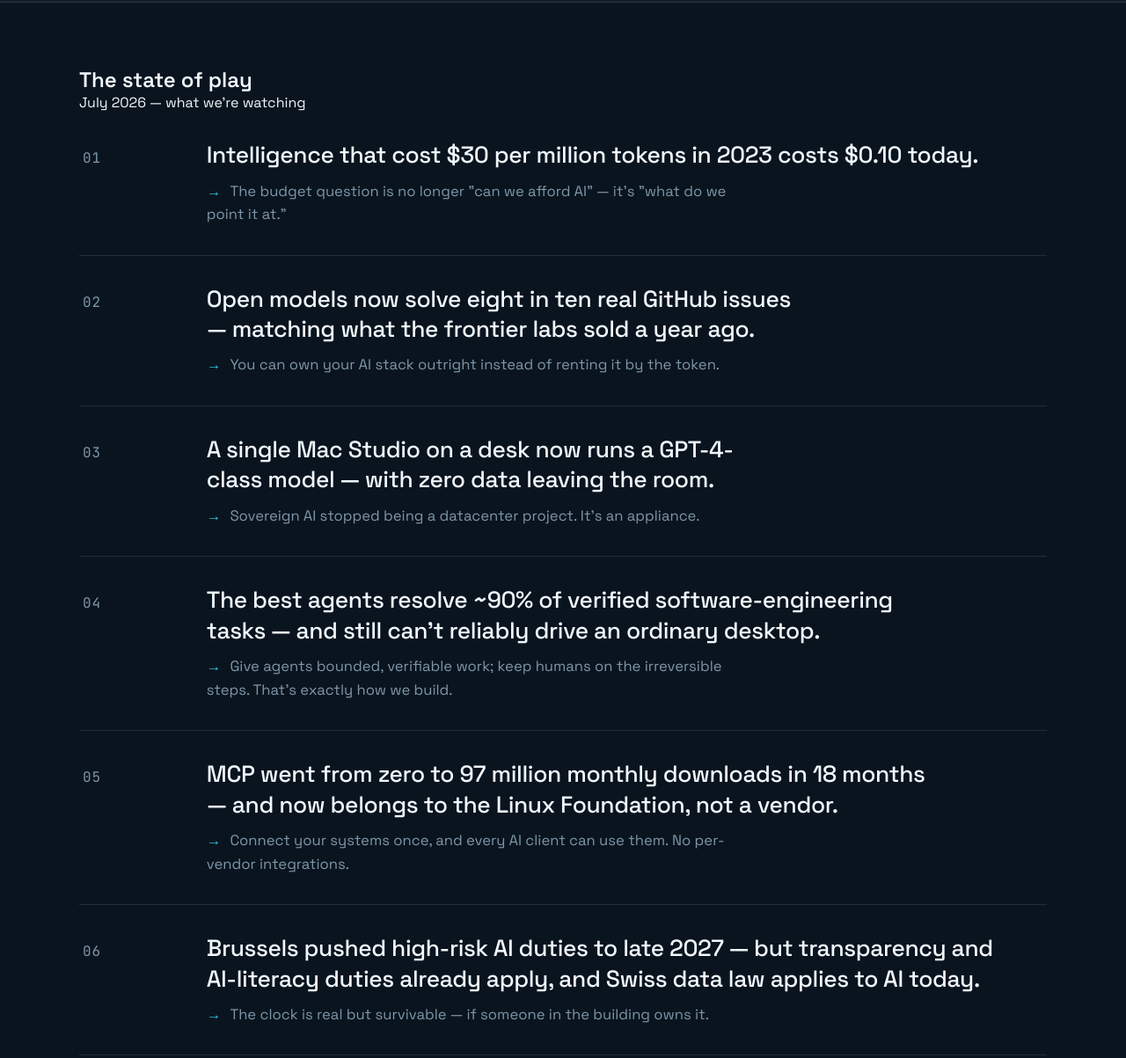
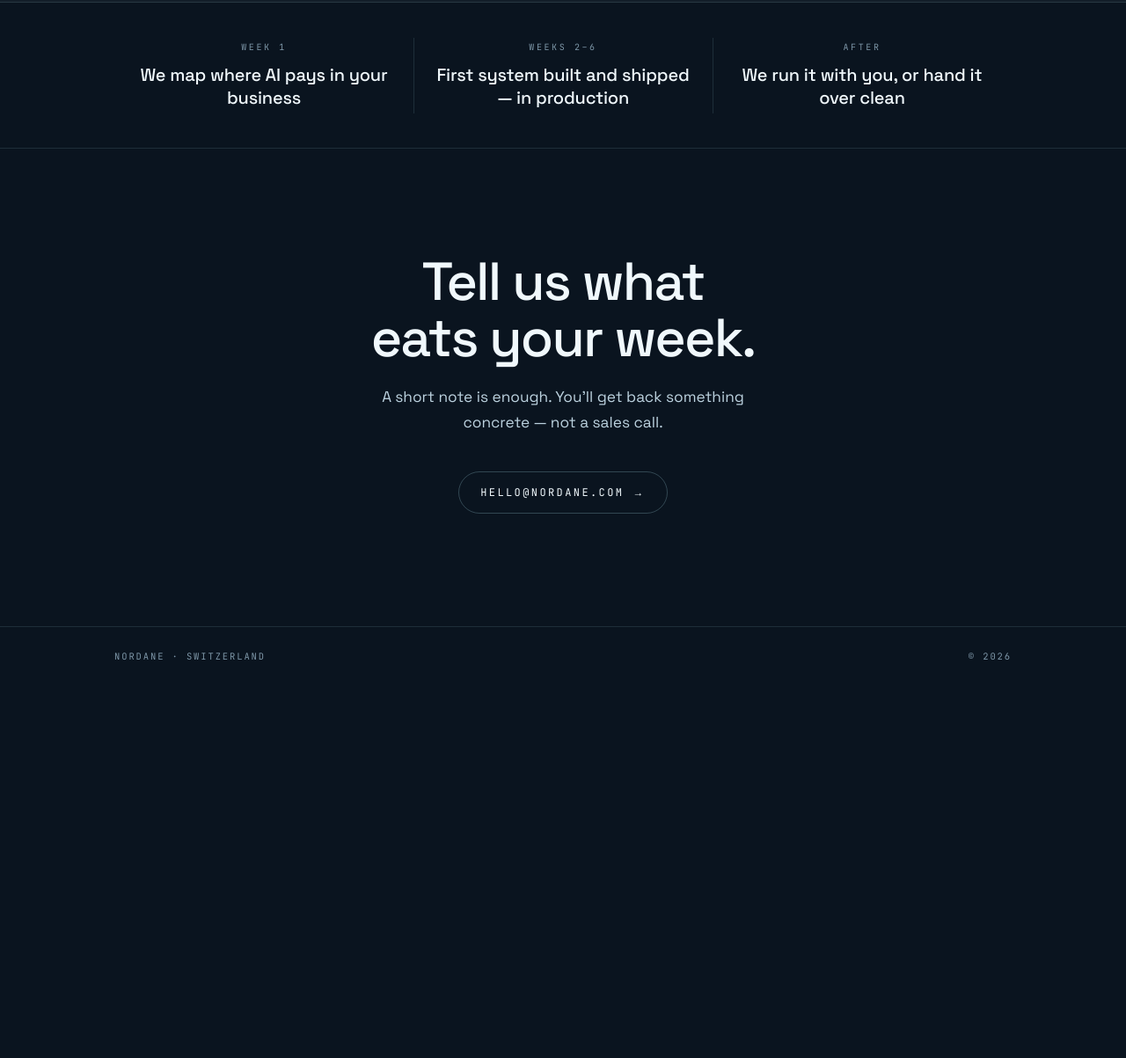
Before and after one commit to NordaneLabs/Nordane, a plain HTML site: page consulting/index.html in a window 1280 px wide. Shown: the part 4465-5668 px from the top of the page at 88% size. After the commit the page ends 5262 px from the top, so only its background shows below. Drawn offline with Linux system fonts and the light colour scheme.

Commit message:
Consulting: remove 'The state of play' briefing section
Co-Authored-By: Claude Opus 4.8 (1M context) <noreply@anthropic.com>

```diff
--- a/consulting/index.html
+++ b/consulting/index.html
@@ -144,18 +144,6 @@
     color:var(--steel); padding-bottom:18px; }
   .case.alt{ background:transparent; border-bottom:1px solid var(--line); }
 
-  /* ---- the state of play — a dated operator's briefing ---- */
-  .brief{ padding:clamp(48px,9vh,100px) 0 clamp(40px,7vh,70px); }
-  .brief-row{ display:grid; grid-template-columns:clamp(56px,8vw,110px) minmax(0,1fr); align-items:baseline;
-    gap:clamp(16px,3vw,40px); padding:clamp(26px,4vh,40px) 4px; border-bottom:1px solid var(--line); }
-  .brief-row:first-of-type{ border-top:1px solid var(--line); }
-  .brief-row .no{ font-family:"JetBrains Mono"; font-size:clamp(.85rem,1.3vw,1rem); color:var(--steel); letter-spacing:.06em; }
-  .b-stat{ font-size:clamp(1.15rem,2.3vw,1.65rem); font-weight:500; letter-spacing:-.015em; line-height:1.3;
-    max-width:62ch; text-wrap:balance; }
-  .b-means{ margin-top:10px; color:var(--steel); font-weight:300; font-size:clamp(.95rem,1.3vw,1.08rem);
-    line-height:1.6; max-width:58ch; }
-  .b-means::before{ content:"→  "; font-family:"JetBrains Mono"; color:var(--cyan); }
-
   /* ---- pull-quote — the people ---- */
   .pull{ border-top:1px solid var(--line); border-bottom:1px solid var(--line); background:var(--panel-hi); }
   .pull-in{ padding:clamp(56px,10vh,110px) 0; text-align:center; }
@@ -206,8 +194,6 @@
     .close h2{ font-size:clamp(1.65rem,7.2vw,2.2rem); }
     /* spec tables stack: label above value, full width */
     .spec{ grid-template-columns:1fr; gap:7px; padding:18px 4px; }
-    .b-stat{ font-size:clamp(1.05rem,4.9vw,1.3rem); }
-    .brief-row{ grid-template-columns:44px minmax(0,1fr); }
     .ix h2{ font-size:clamp(1.55rem,7vw,2.1rem); }
     .ix .q{ font-size:clamp(.98rem,4.4vw,1.15rem); }
   }
@@ -359,53 +345,6 @@
       </div>
     </div>
 
-    <section class="brief wrap">
-      <div class="sec-label rv"><h2>The state of play</h2><span>July 2026 — what we're watching</span></div>
-
-      <div class="brief-row rv">
-        <span class="no">01</span>
-        <div>
-          <div class="b-stat">Intelligence that cost $30 per million tokens in 2023 costs $0.10 today.</div>
-          <div class="b-means">The budget question is no longer "can we afford AI" — it's "what do we point it at."</div>
-        </div>
-      </div>
-      <div class="brief-row rv">
-        <span class="no">02</span>
-        <div>
-          <div class="b-stat">Open models now solve eight in ten real GitHub issues — matching what the frontier labs sold a year ago.</div>
-          <div class="b-means">You can own your AI stack outright instead of renting it by the token.</div>
-        </div>
-      </div>
-      <div class="brief-row rv">
-        <span class="no">03</span>
-        <div>
-          <div class="b-stat">A single Mac Studio on a desk now runs a GPT-4-class model — with zero data leaving the room.</div>
-          <div class="b-means">Sovereign AI stopped being a datacenter project. It's an appliance.</div>
-        </div>
-      </div>
-      <div class="brief-row rv">
-        <span class="no">04</span>
-        <div>
-          <div class="b-stat">The best agents resolve ~90% of verified software-engineering tasks — and still can't reliably drive an ordinary desktop.</div>
-          <div class="b-means">Give agents bounded, verifiable work; keep humans on the irreversible steps. That's exactly how we build.</div>
-        </div>
-      </div>
-      <div class="brief-row rv">
-        <span class="no">05</span>
-        <div>
-          <div class="b-stat">MCP went from zero to 97 million monthly downloads in 18 months — and now belongs to the Linux Foundation, not a vendor.</div>
-          <div class="b-means">Connect your systems once, and every AI client can use them. No per-vendor integrations.</div>
-        </div>
-      </div>
-      <div class="brief-row rv">
-        <span class="no">06</span>
-        <div>
-          <div class="b-stat">Brussels pushed high-risk AI duties to late 2027 — but transparency and AI-literacy duties already apply, and Swiss data law applies to AI today.</div>
-          <div class="b-means">The clock is real but survivable — if someone in the building owns it.</div>
-        </div>
-      </div>
-    </section>
-
     <div class="facts rv">
       <div class="wrap facts-in">
         <div class="fact">
```
